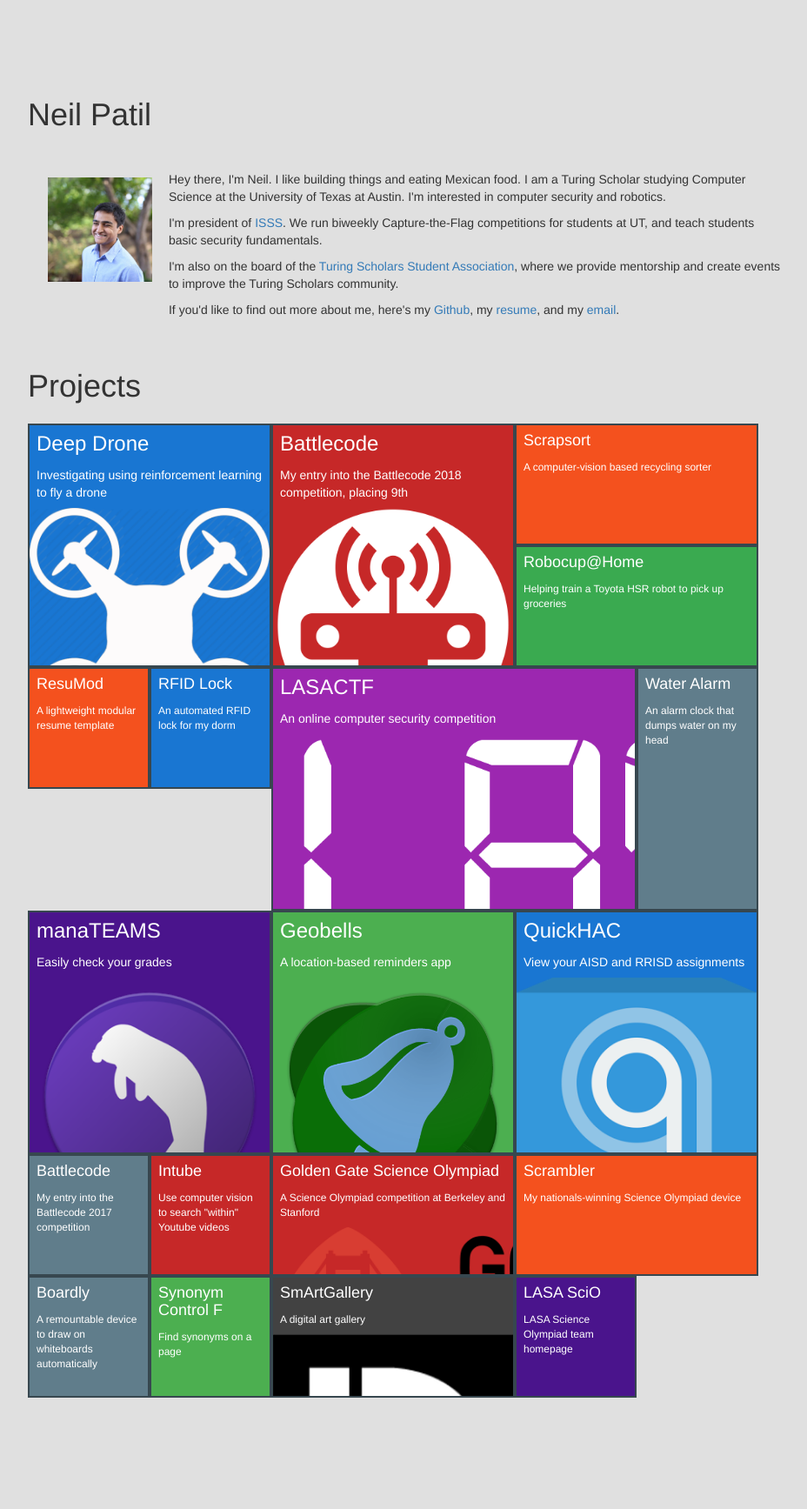
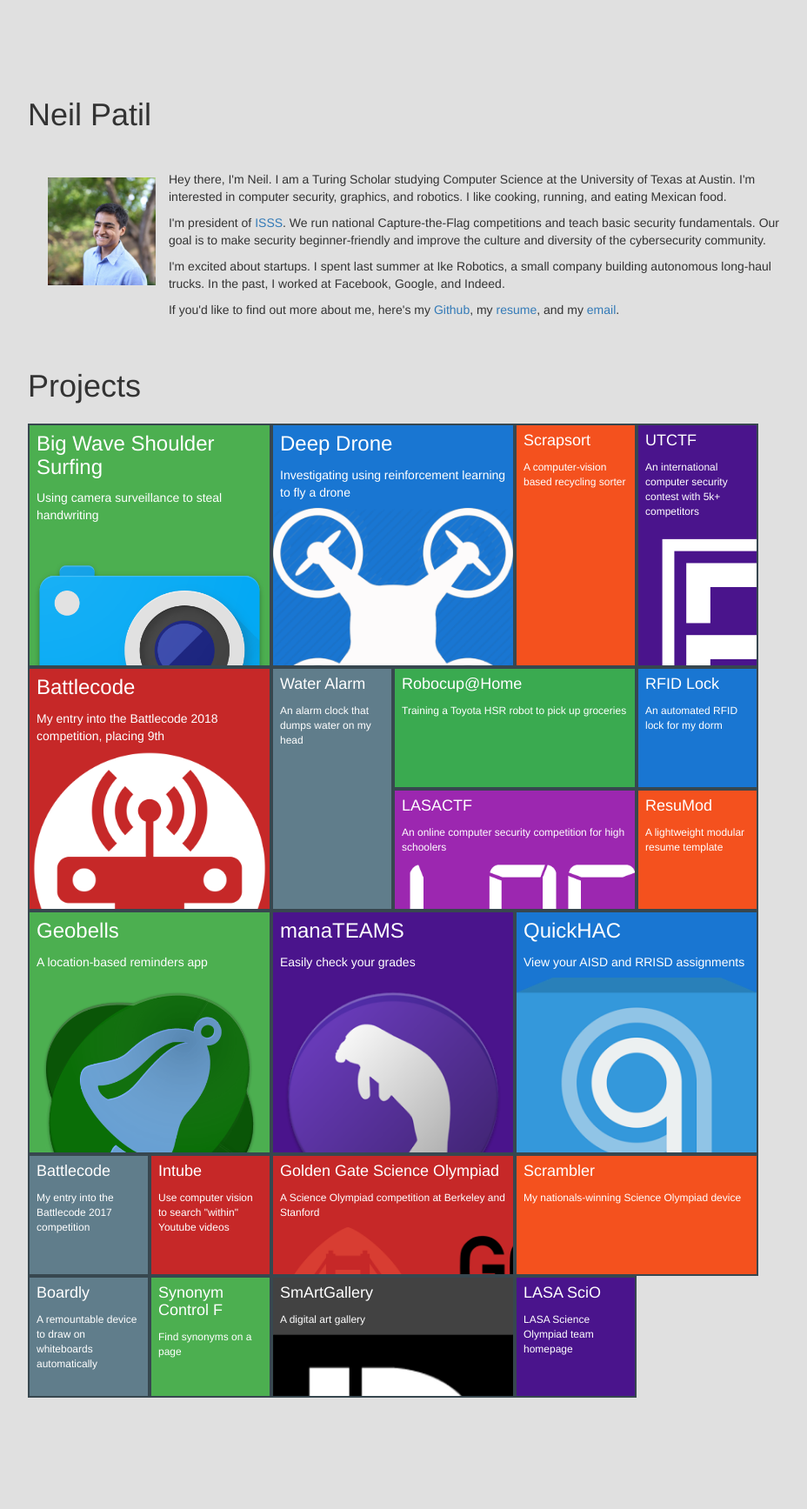
Before and after one commit to patil215/patil215.github.io, a Jekyll site: the page built from index.html, in a window 1280 px wide. Shown: the whole page at 87% size, without its empty margins (167-1095 px from the left). Built offline with Jekyll 4.4.1, drawn with Linux system fonts in a browser that asks for light colours; nearby versions of some CDN libraries.

Commit message:
Update website for fall 2019

```diff
--- a/_data/projects.yml
+++ b/_data/projects.yml
@@ -18,13 +18,13 @@
 # red: #C62828
 #
 
-#- name: Big Brother
-#  size: ms
-#  shortDescription: Using hidden cameras to steal writing
-#  picture: img/camera.png
-#  link: /doc/camera_paper.pdf
-#  github:
-#  color: "#4CAF50"
+- name: Big Wave Shoulder Surfing
+  size: ms
+  shortDescription: Using camera surveillance to steal handwriting
+  picture: img/camera.png
+  link: /doc/surfing.pdf
+  github:
+  color: "#4CAF50"
 
 - name: Deep Drone
   size: ms
@@ -34,6 +34,24 @@
   github:
   color: "#1976D2"
 
+- name: Scrapsort
+  size: svr
+  shortDescription: A computer-vision based recycling sorter
+  longDescription:
+  picture:
+  link: https://github.com/patil215/scrapsort
+  github:
+  color: "#F4511E"
+
+- name: UTCTF
+  size: svr
+  shortDescription: An international computer security contest with 5k+ competitors
+  longDescription:
+  picture: /img/isss.png
+  link: https://github.com/utisss
+  github:
+  color: "#4A148C"
+
 - name: Battlecode
   size: ms
   shortDescription: My entry into the Battlecode 2018 competition, placing 9th
@@ -42,30 +60,21 @@
   picture: /img/battlecode.png
   color: "#C62828"
 
-- name: Scrapsort
-  size: shr
-  shortDescription: A computer-vision based recycling sorter
+- name: Water Alarm
+  size: svr
+  shortDescription: An alarm clock that dumps water on my head
   longDescription:
   picture:
-  link: https://github.com/patil215/scrapsort
+  link: https://github.com/patil215/water-alarm
   github:
-  color: "#F4511E"
+  color: "#607D8B"
 
 - name: Robocup@Home
   size: shr
-  shortDescription: Helping train a Toyota HSR robot to pick up groceries
-  link:
+  shortDescription: Training a Toyota HSR robot to pick up groceries
+  link: http://www.cs.utexas.edu/~AustinVilla/?p=athome
   github:
   color: "#3AAA50"
-
-- name: ResuMod
-  size: ss
-  shortDescription: A lightweight modular resume template
-  longDescription:
-  picture:
-  link: https://github.com/patil215/resumod
-  github:
-  color: "#F4511E"
 
 - name: RFID Lock
   size: ss
@@ -77,22 +86,31 @@
   color: "#1976D2"
 
 - name: LASACTF
-  size: mhr
-  shortDescription: An online computer security competition
+  size: shr
+  shortDescription: An online computer security competition for high schoolers
   longDescription:
   picture: /img/lasactf.png
   link: https://lasactf.com
   github:
   color: "#9C27B0"
 
-- name: Water Alarm
-  size: svr
-  shortDescription: An alarm clock that dumps water on my head
+- name: ResuMod
+  size: ss
+  shortDescription: A lightweight modular resume template
   longDescription:
   picture:
-  link: https://github.com/patil215/water-alarm
+  link: https://github.com/patil215/resumod
   github:
-  color: "#607D8B"
+  color: "#F4511E"
+
+- name: Geobells
+  size: ms
+  shortDescription: A location-based reminders app
+  longDescription:
+  picture: /img/geobells.png
+  link: http://geobellsapp.com
+  github:
+  color: "#4CAF50"
 
 - name: manaTEAMS
   size: ms
@@ -102,15 +120,6 @@
   link: http://manateams.com
   github:
   color: "#4A148C"
-
-- name: Geobells
-  size: ms
-  shortDescription: A location-based reminders app
-  longDescription:
-  picture: /img/geobells.png
-  link: http://geobellsapp.com
-  github:
-  color: "#4CAF50"
 
 - name: QuickHAC
   size: ms
--- a/css/main.scss
+++ b/css/main.scss
@@ -38,8 +38,8 @@
 }
 
 .me {
-	max-width: 120px;
-	max-width: 120px;
+	max-width: 124px;
+	max-width: 124px;
 	margin: 8px;
 }
 
--- a/index.html
+++ b/index.html
@@ -17,11 +17,11 @@ layout: default
 			</div>
 
 			<div class="col-md-10">
-				<p>Hey there, I'm Neil. I like building things and eating Mexican food. I am a Turing Scholar studying Computer Science at the University of Texas at Austin. I'm interested in computer security and robotics.</p>
+				<p>Hey there, I'm Neil. I am a Turing Scholar studying Computer Science at the University of Texas at Austin. I'm interested in computer security, graphics, and robotics. I like cooking, running, and eating Mexican food.</p>
 
-				<p>I'm president of <a href="https://www.isss.io/" target="_blank">ISSS</a>. We run biweekly Capture-the-Flag competitions for students at UT, and teach students basic security fundamentals.</p>
+				<p>I'm president of <a href="https://www.isss.io/" target="_blank">ISSS</a>. We run national Capture-the-Flag competitions and teach basic security fundamentals. Our goal is to make security beginner-friendly and improve the culture and diversity of the cybersecurity community.</p>
 
-				<p>I'm also on the board of the <a href="https://www.cs.utexas.edu/turing-scholars" target="_blank">Turing Scholars Student Association</a>, where we provide mentorship and create events to improve the Turing Scholars community.</p>
+				<p>I'm excited about startups. I spent last summer at Ike Robotics, a small company building autonomous long-haul trucks. In the past, I worked at Facebook, Google, and Indeed.</p>
 
 				<p>If you'd like to find out more about me, here's my <a href="https://github.com/patil215" target="_blank">Github</a>, my <a target="_blank" href="{{ "/doc/resume.pdf" | prepend: site.baseurl }}">resume</a>, and my <a href="mailto:neilpatil215@gmail.com">email</a>.
 			</div>
```
Also changed, not shown: img/isss.png (added), 6 other files.
